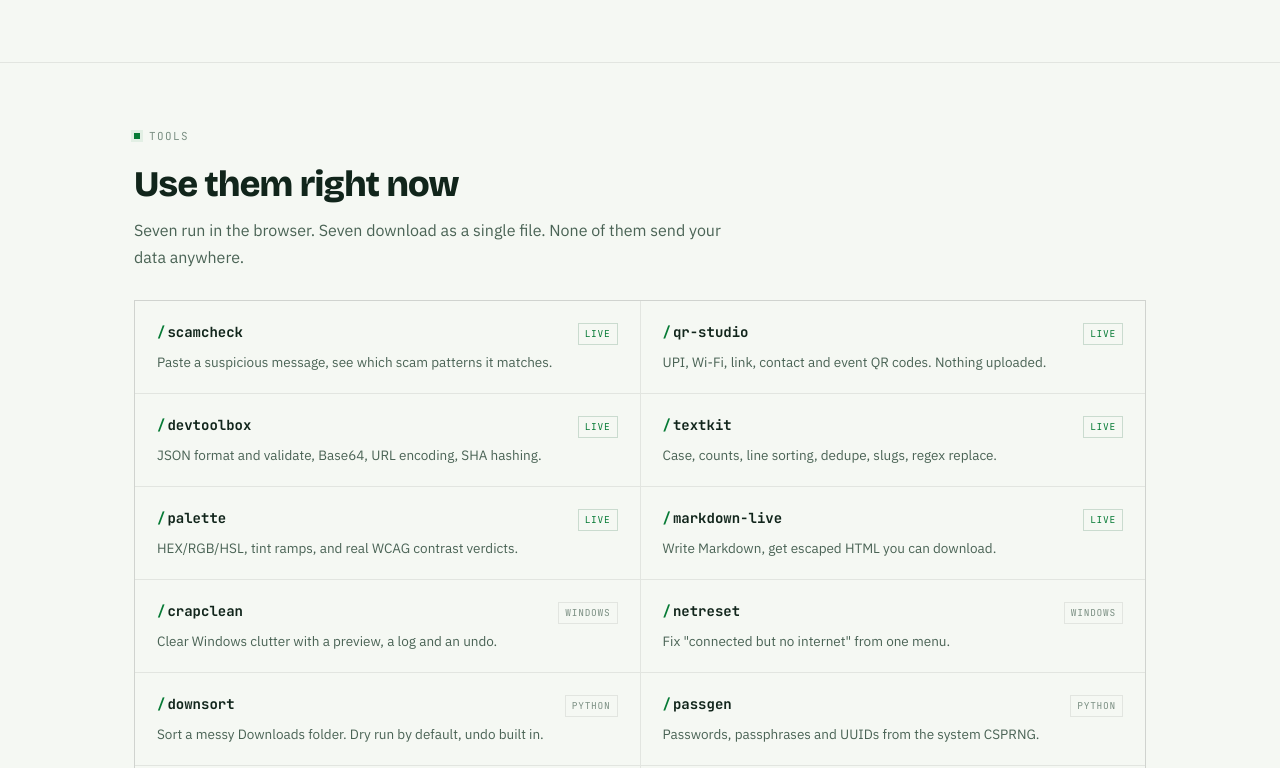
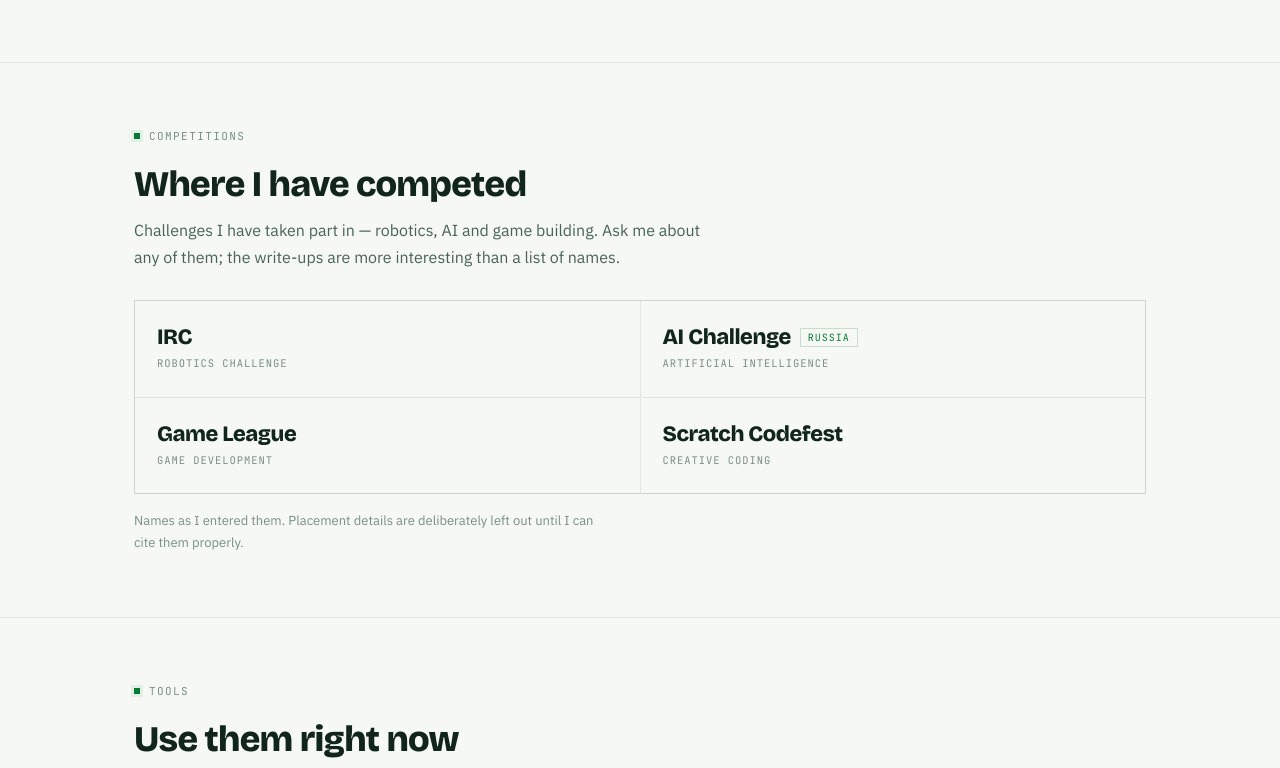
Before and after one commit to QuantumCoder-14/quantumcoder-14.github.io, a plain HTML site: page index.html in a window 1280 px wide. Shown: the part 1587-2355 px from the top of the page. Drawn offline with nearby package versions, Linux system fonts and the light colour scheme.

Commit message:
Portfolio: add competitions (IRC, AI Challenge Russia, Game League, Scratch Codefest)
Names only — no placements or years stated until they can be cited.

```diff
--- a/index.html
+++ b/index.html
@@ -101,6 +101,17 @@
   .ach__d{font-size:14px;color:var(--dim)}
   .ach__d b{color:var(--text);font-weight:600}
 
+  /* competitions */
+  .comp{display:grid;grid-template-columns:repeat(2,minmax(0,1fr));gap:1px;background:var(--line-soft);border:1px solid var(--line-soft)}
+  @media(max-width:700px){.comp{grid-template-columns:1fr}}
+  .comp__card{background:var(--bg);padding:24px 22px;transition:background .18s}
+  .comp__card:hover{background:var(--surface)}
+  .comp__name{font-family:var(--display);font-weight:800;font-size:22px;letter-spacing:-.02em;line-height:1.15;margin-bottom:5px}
+  .comp__country{font-family:var(--mono);font-size:10px;font-weight:400;text-transform:uppercase;letter-spacing:.1em;
+    color:var(--accent);border:1px solid var(--line);padding:2px 7px;margin-left:9px;vertical-align:3px}
+  .comp__meta{font-family:var(--mono);font-size:10.5px;text-transform:uppercase;letter-spacing:.09em;color:var(--faint)}
+  .note{font-size:13px;color:var(--faint);margin-top:16px;max-width:60ch}
+
   /* tools */
   .tools{display:grid;grid-template-columns:repeat(2,minmax(0,1fr));gap:1px;background:var(--line-soft);border:1px solid var(--line-soft)}
   @media(max-width:760px){.tools{grid-template-columns:1fr}}
@@ -163,6 +174,7 @@
     <a class="brand" href="#top">siddhant<span>@</span>neekhra<span>:~$</span></a>
     <div class="links">
       <a href="#shipped">shipped</a>
+      <a href="#competitions">competitions</a>
       <a href="#tools">tools</a>
       <a href="#game">game</a>
       <a href="#stack">stack</a>
@@ -208,7 +220,7 @@
       <div class="stats">
         <div class="stat"><b>22</b><span>public repos</span></div>
         <div class="stat"><b>7</b><span>live tools</span></div>
-        <div class="stat"><b>8</b><span>releases</span></div>
+        <div class="stat"><b>4</b><span>competitions</span></div>
         <div class="stat"><b>249</b><span>automated tests</span></div>
       </div>
     </div>
@@ -267,6 +279,39 @@
           </div>
         </div>
       </div>
+    </div>
+  </section>
+
+  <section id="competitions">
+    <div class="wrap">
+      <div class="label">competitions</div>
+      <h2>Where I have competed</h2>
+      <p class="lede">
+        Challenges I have taken part in — robotics, AI and game building. Ask me about any of
+        them; the write-ups are more interesting than a list of names.
+      </p>
+
+      <div class="comp">
+        <div class="comp__card">
+          <div class="comp__name">IRC</div>
+          <div class="comp__meta">robotics challenge</div>
+        </div>
+        <div class="comp__card">
+          <div class="comp__name">AI Challenge<span class="comp__country">Russia</span></div>
+          <div class="comp__meta">artificial intelligence</div>
+        </div>
+        <div class="comp__card">
+          <div class="comp__name">Game League</div>
+          <div class="comp__meta">game development</div>
+        </div>
+        <div class="comp__card">
+          <div class="comp__name">Scratch Codefest</div>
+          <div class="comp__meta">creative coding</div>
+        </div>
+      </div>
+
+      <p class="note">Names as I entered them. Placement details are deliberately left out until
+      I can cite them properly.</p>
     </div>
   </section>
 
```
